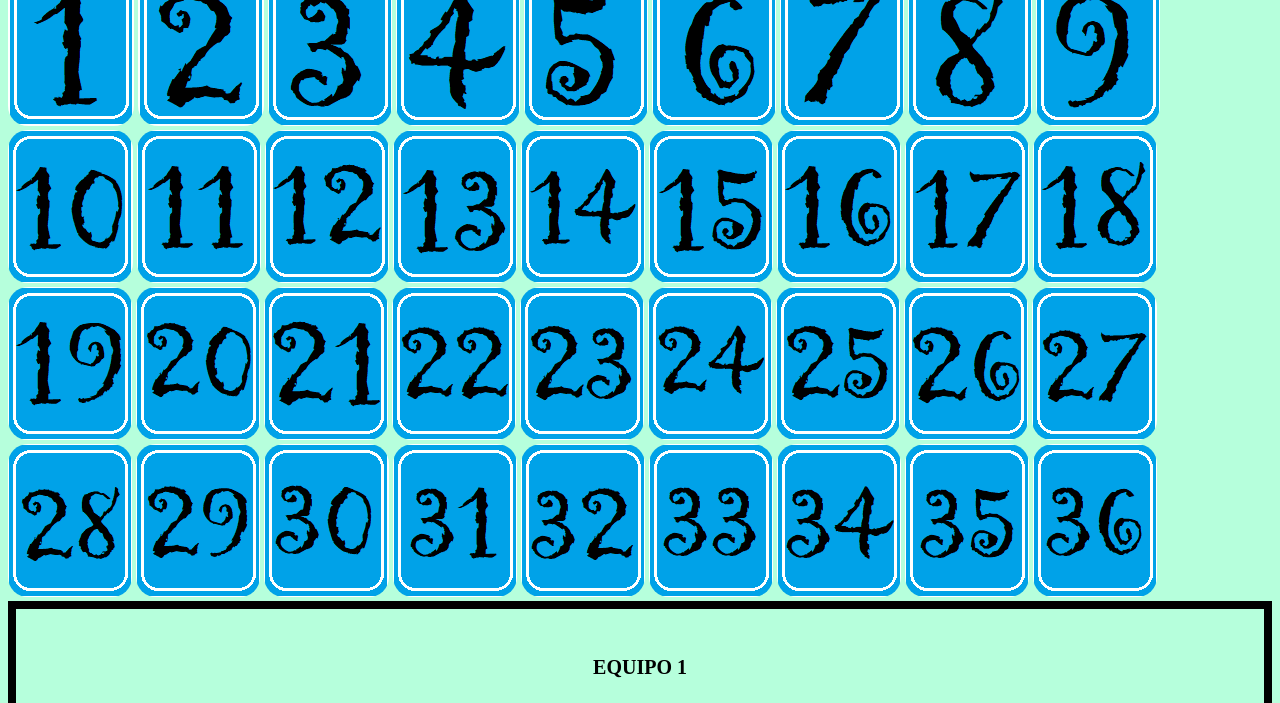
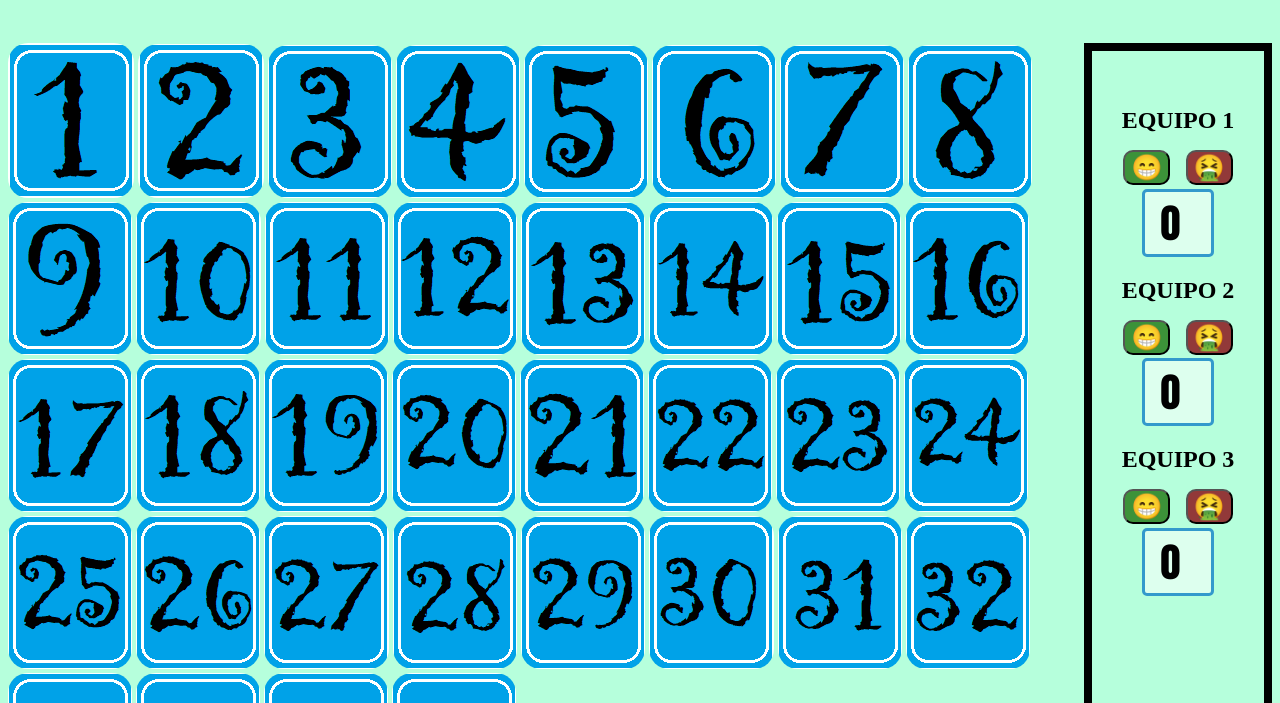
Before and after one commit to EmmanuelMontes111/AppCartas, a plain HTML site: page index.html in a window 1280 px wide. Shown: the part 90-793 px from the top of the page. Drawn offline with Linux system fonts and the light colour scheme.

Commit message:
todo melo

```diff
--- a/css/estilos.css
+++ b/css/estilos.css
@@ -26,8 +26,14 @@ img:hover{
 .puntajes{
     border: rgb(0, 0, 0) 8px solid;
     text-align: center;
-    padding: 1rem;
+    padding: 1.5rem;
 }
+
+.puntajes h1 {
+    font-size: 24px;
+    margin-top: 2rem;
+}
+
 .puntaje{
     margin-bottom: -10%;
 
@@ -35,11 +41,6 @@ img:hover{
 
 .puntaje3{
     margin-bottom: 10%;
-}
-
-.puntajes h1{
-    font-size: 20px;
-    margin-top: 31px;
 }
 
 
@@ -71,8 +72,6 @@ input{
 }
 
 .button1{
-
-
     font-size: 25px;
     cursor: pointer;
     -webkit-transition : all 0.3s ease-in-out;
@@ -91,7 +90,6 @@ word-wrap: break-word;
 
 .button2{
     margin-left: 9%;
-
     font-size: 25px;
     cursor: pointer;
     -webkit-transition : all 0.3s ease-in-out;
--- a/index.html
+++ b/index.html
@@ -12,15 +12,18 @@
 </head>
 
 <body>
-	<div class="todo">
-
+	<div class="contenedor-padre">
+		<div class="cabecera">
 			<div class="titulo">
 				<h1>JUEGA Y APRENDE</h1>
 			</div>
 			<div class="subtitulo">
 				<h2>ENCUENTRA LA PAREJA</h2>
 			</div>
-		<div class="container">
+		</div>
+
+		<div class="contenido">
+			<div>
 				<img src="Media/Numeros/carta1.png" onclick="cambiar(this);">
 				<img src="Media/Numeros/carta2.png" onclick="cambiar2(this);">
 				<img src="Media/Numeros/carta3.png" onclick="cambiar3(this);">
@@ -67,23 +70,18 @@
 				<audio id="nelson" src="Musica/JA JA Nelson.mp3"></audio>
 			</div>
 
-
-
 			<div class="puntajes">
 				<div class="puntaje">
 					<h1>EQUIPO 1</h1>
-
 					<button class="button1" onclick="punto()">😁</button>
 					<button class="button2" onclick="nopunto()">🤮</button>
 					<input id="total" type="number" disabled value="0">
 					<audio id="loser" src="Musica/punto Perdido.mp3"></audio>
 					<audio id="win" src="Musica/punto Ganado.mp3"></audio>
-
 				</div>
 
 				<div class="puntaje">
 					<h1>EQUIPO 2</h1>
-
 					<button class="button1" onclick="punto2()">😁</button>
 					<button class="button2" onclick="nopunto2()">🤮</button>
 					<input id="total2" type="number" disabled value="0">
@@ -91,7 +89,6 @@
 
 				<div class="puntaje3">
 					<h1>EQUIPO 3</h1>
-
 					<button class="button1" onclick="punto3()">😁</button>
 					<button class="button2" onclick="nopunto3()">🤮</button>
 					<input id="total3" type="number" disabled value="0">
@@ -113,6 +110,7 @@
 					<input id="total5" type="number" disabled value="0" >
 				</div>
 				-->
+			</div>
 		</div>
 	</div>
 	<script src="funciones/cambiar.js"></script>
```
Lines whose indentation alone changed are shown as unchanged.
